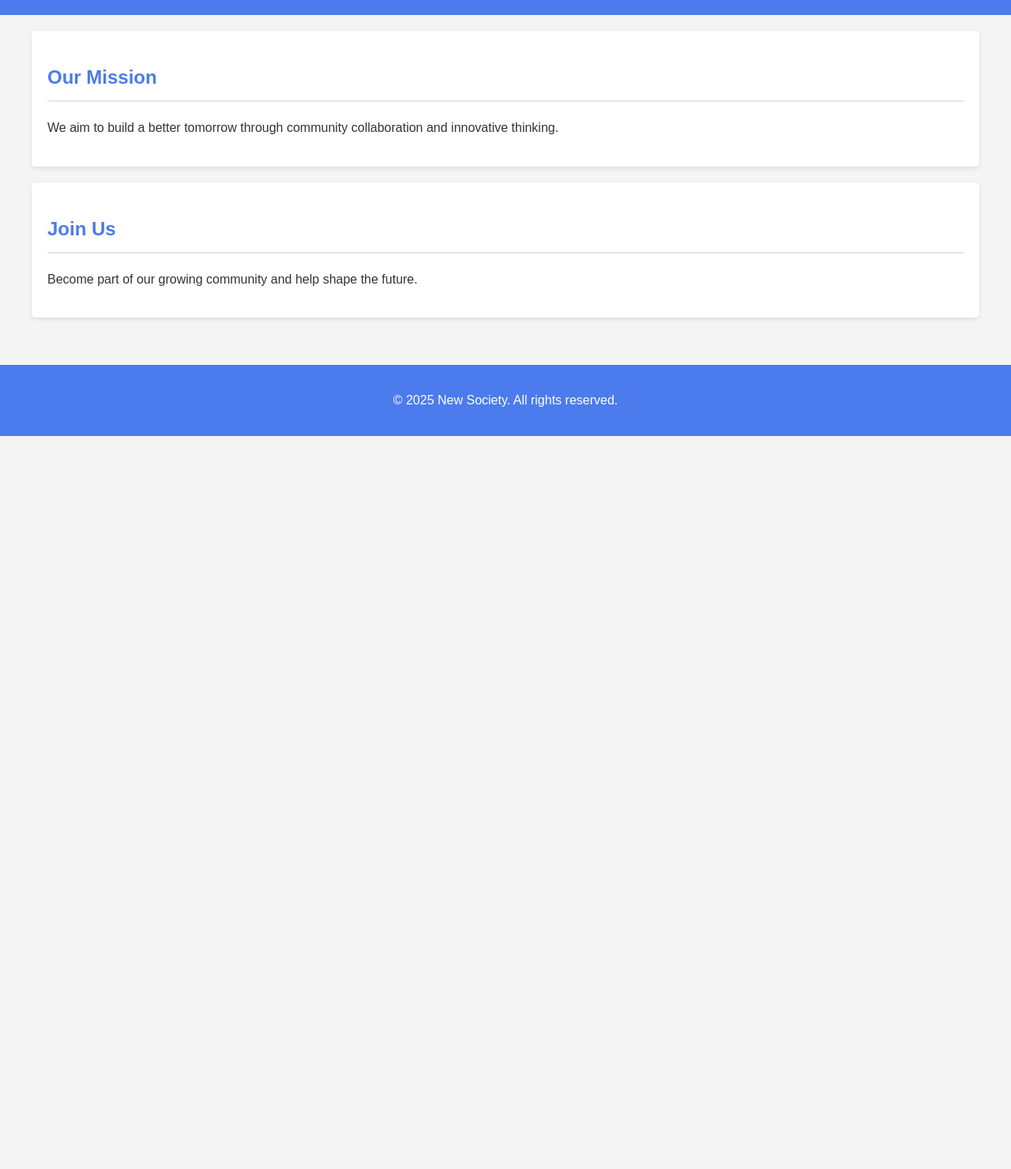
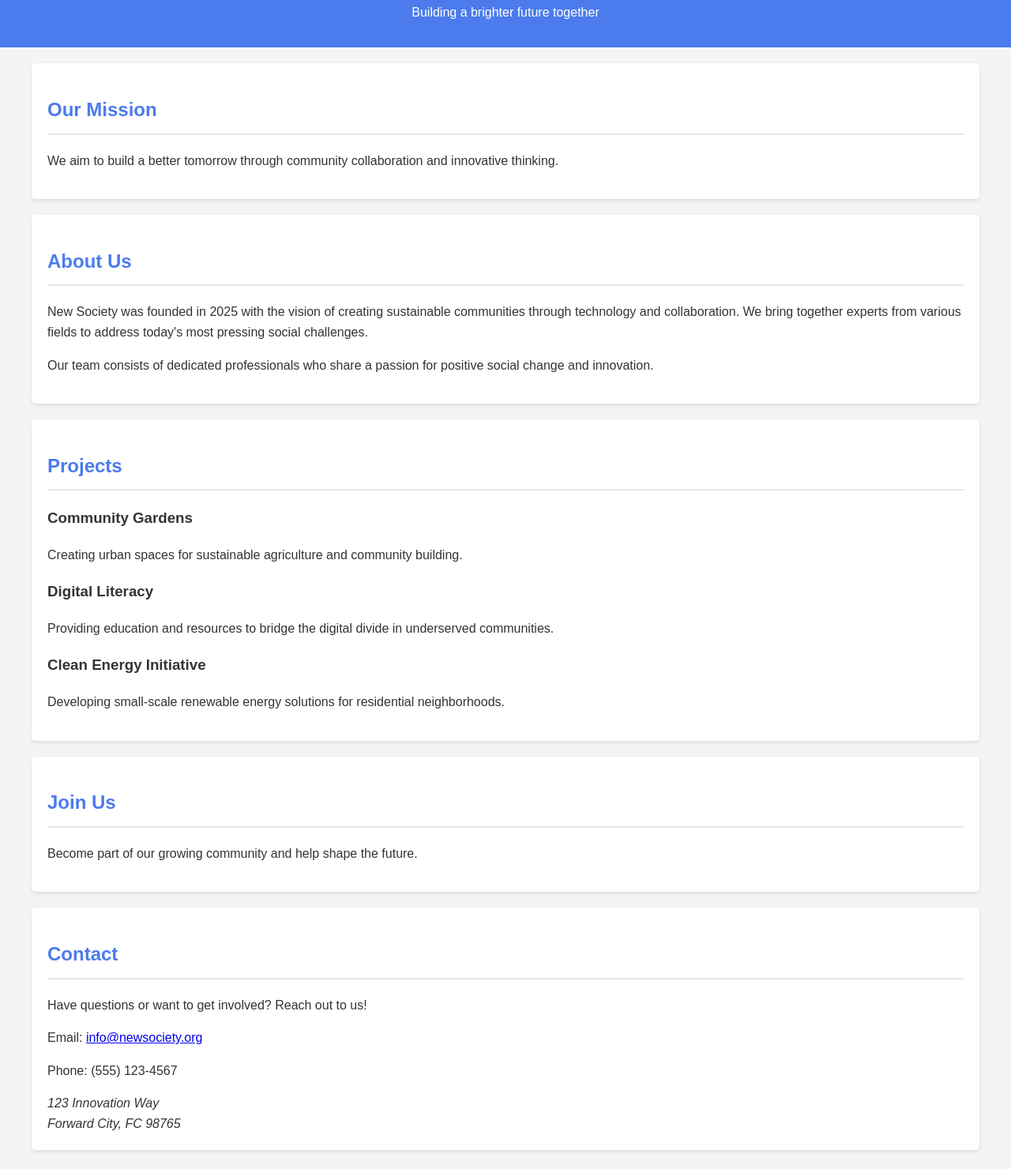
Before and after one commit to git-shevan/new-society-test, a plain HTML site: page index.html in a window 1280 px wide. Shown: the part 120-1600 px from the top of the page at 79% size. Before the commit the page ends 800 px from the top, so only its background shows below. Drawn offline with Linux system fonts and the light colour scheme.

Commit message:
Add new content sections as suggested in issue #1

```diff
--- a/index.html
+++ b/index.html
@@ -9,15 +9,46 @@
 <body>
     <header>
         <h1>Welcome to New Society</h1>
+        <p>Building a brighter future together</p>
     </header>
     <main>
         <section>
             <h2>Our Mission</h2>
             <p>We aim to build a better tomorrow through community collaboration and innovative thinking.</p>
         </section>
+
+        <section>
+            <h2>About Us</h2>
+            <p>New Society was founded in 2025 with the vision of creating sustainable communities through technology and collaboration. We bring together experts from various fields to address today's most pressing social challenges.</p>
+            <p>Our team consists of dedicated professionals who share a passion for positive social change and innovation.</p>
+        </section>
+
+        <section>
+            <h2>Projects</h2>
+            <h3>Community Gardens</h3>
+            <p>Creating urban spaces for sustainable agriculture and community building.</p>
+
+            <h3>Digital Literacy</h3>
+            <p>Providing education and resources to bridge the digital divide in underserved communities.</p>
+
+            <h3>Clean Energy Initiative</h3>
+            <p>Developing small-scale renewable energy solutions for residential neighborhoods.</p>
+        </section>
+
         <section>
             <h2>Join Us</h2>
             <p>Become part of our growing community and help shape the future.</p>
+        </section>
+
+        <section>
+            <h2>Contact</h2>
+            <p>Have questions or want to get involved? Reach out to us!</p>
+            <p>Email: <a href="mailto:info@newsociety.org">info@newsociety.org</a></p>
+            <p>Phone: (555) 123-4567</p>
+            <address>
+                123 Innovation Way<br>
+                Forward City, FC 98765
+            </address>
         </section>
     </main>
     <footer>
```
